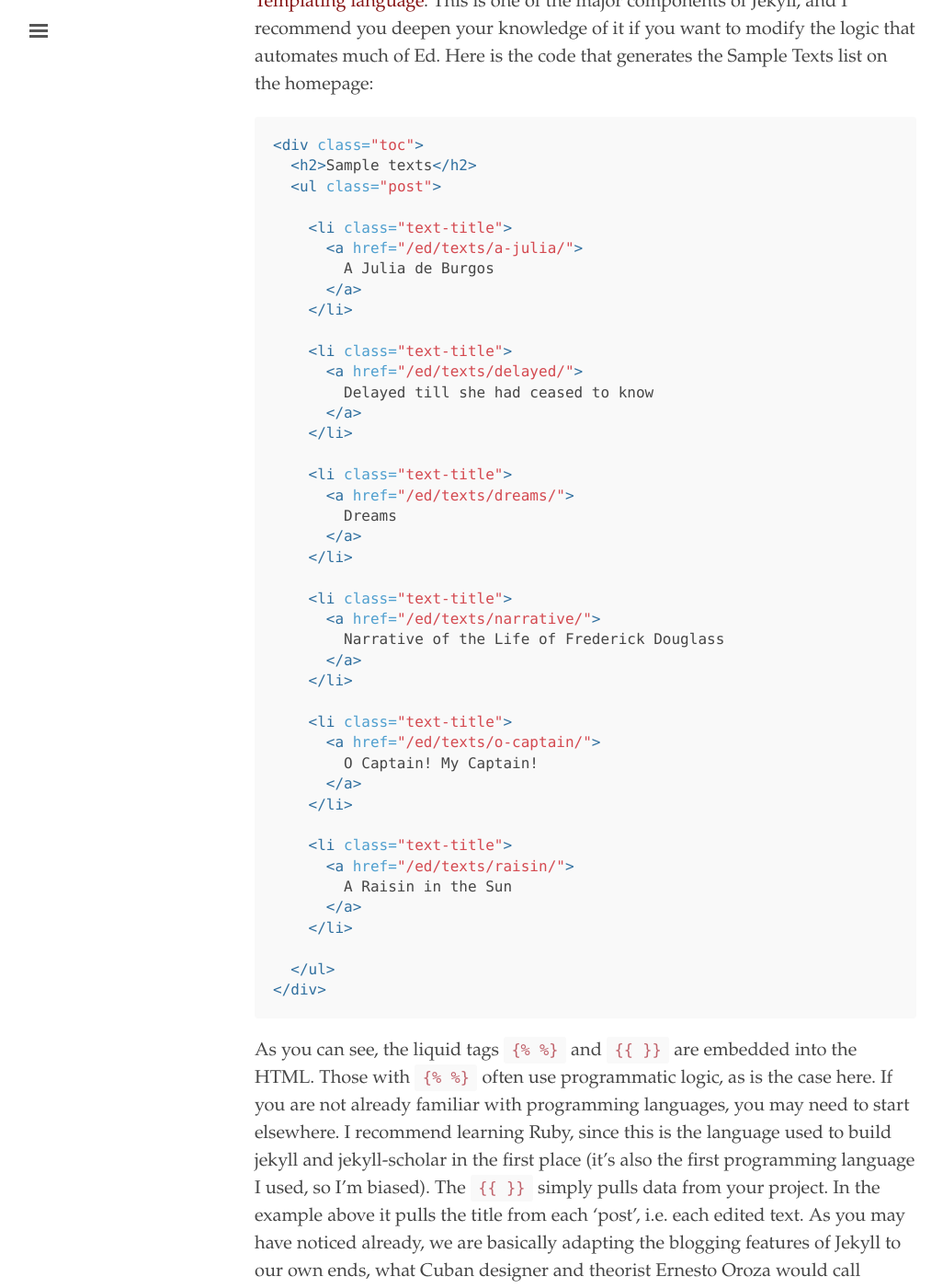
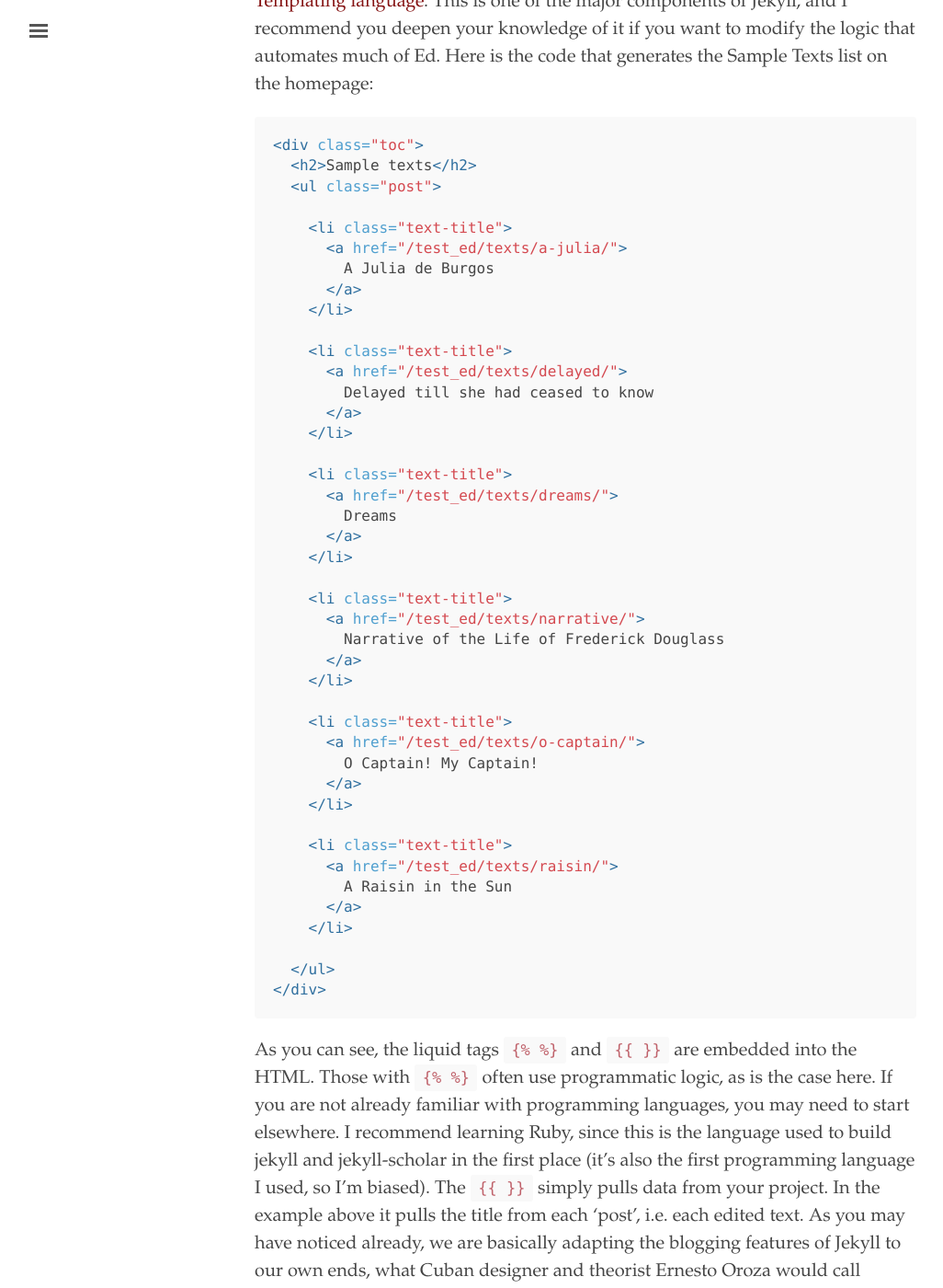
Before and after one commit to smansutti/test_ed, a Jekyll site: the page built from documentation.md, in a window 1280 px wide and 1400 px high, scrolled down 17712 px. Shown: the whole window at 92% size, without its empty margins (3-1029 px from the left). Built offline with Jekyll 4.4.1, drawn with Linux system fonts in a browser that asks for light colours; part of the change alters nothing that is shown.

Commit message:
Update _config.yml

```diff
--- a/_config.yml
+++ b/_config.yml
@@ -1,17 +1,17 @@
 # Built with Jekyll 3.6.0
 
 # Setup
-title:               Ed.
+title:               Test
 tagline:             'a jekyll theme for minimal editions'
-description:         'Ed is a Jekyll theme designed for textual editors based on minimal computing principles, and focused on legibility and flexibility.'
-url:                 'http://minicomp.github.io'
-baseurl:             '/ed'
+description:         'Digital edition of letters and newsletters.'
+url:                 'http://smansutti.github.io'
+baseurl:             '/test_ed'
 
 # About/contact
 author:
   name:              Sara Mansutti
-  url:               https://twitter.com/elotroalex
-  email:             colibri.alex@gmail.com
+  url:               xxx
+  email:             xxx
 
 # Color scheme. Options: red, orange, magenta, cyan, blue, brown
 color-scheme:
```
